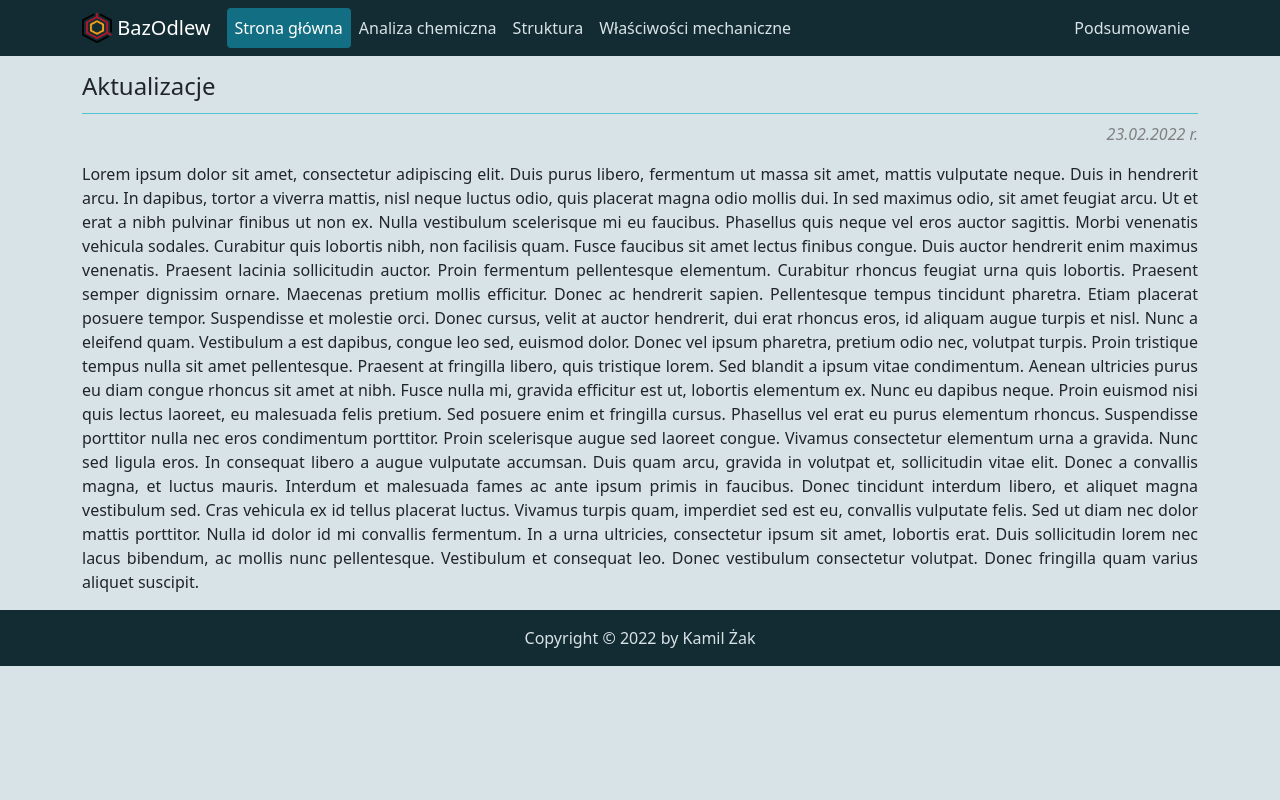
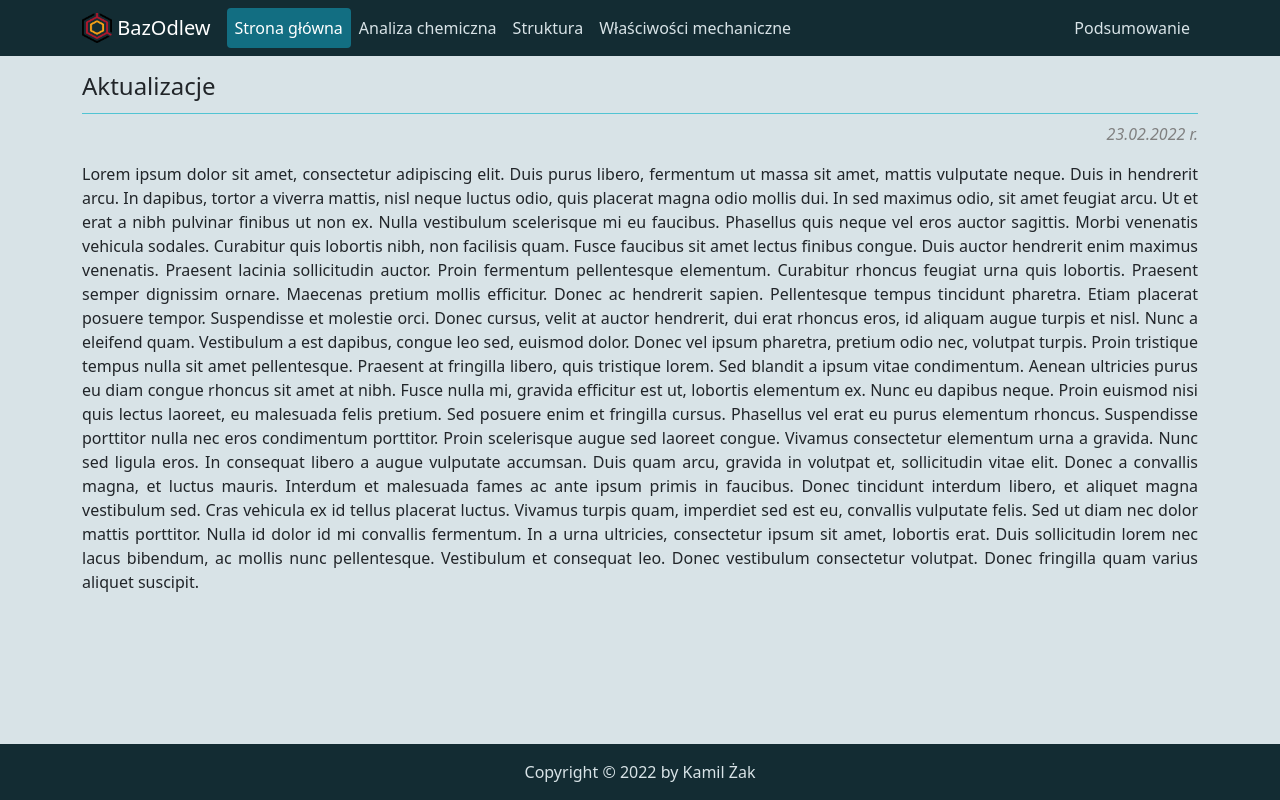
Before and after one commit to kamzak/BazOdlew, a React (Create React App) app: page / in a window 1280 px wide. Built offline with nearby package versions, Linux system fonts and the light colour scheme.

Commit message:
Build added

```diff
--- /dev/null
+++ b/database.rules.json
@@ -0,0 +1,6 @@
+{
+  "rules": {
+    ".read": "now < 1646866800000",  // 2022-3-10
+    ".write": "now < 1646866800000",  // 2022-3-10
+  }
+}
--- a/src/components/Layout/Content.js
+++ b/src/components/Layout/Content.js
@@ -1,5 +1,6 @@
 import classes from './Content.module.css';
 import { Container } from "react-bootstrap";
+
 
 const Content = (props) => {
     return <Container className={classes.content}>
--- a/src/components/Layout/Content.module.css
+++ b/src/components/Layout/Content.module.css
@@ -0,0 +1,3 @@
+.content {
+    padding-bottom: 3.5rem;
+}
--- a/src/components/Layout/Footer.js
+++ b/src/components/Layout/Footer.js
@@ -4,8 +4,8 @@ import { Container, Col, Row } from "react-bootstrap";
 const Footer = () => {
   return (
     <Container fluid>
-      <Row className={classes.footer}>
-        <Col xs={12} className="text-center">
+      <Row className="text-center">
+        <Col className={classes.footer}>
           <footer>
             <span>Copyright © 2022 by Kamil Żak</span>
           </footer>
--- a/src/components/Layout/Footer.module.css
+++ b/src/components/Layout/Footer.module.css
@@ -1,7 +1,11 @@
 .footer {
     background-color: #132C33;
-    padding: 1rem;
+    padding: 1rem 0;
     text-align: center;
     color: #D8E3E7;
     margin-top: 1rem;
+    position: fixed;
+    width: 100%;
+    left: 0;
+    bottom: 0;
 }
--- a/src/components/Layout/Layout.js
+++ b/src/components/Layout/Layout.js
@@ -3,6 +3,7 @@ import Header from "./Header";
 import Footer from "./Footer";
 import Navi from "./Navi";
 import Content from "./Content";
+
 
 const Layout = (props) => {
   return (
@@ -11,7 +12,7 @@ const Layout = (props) => {
         <Navi title={props.title} />
       </Header>
       <Content>{props.children}</Content>
-      <Footer />
+      <Footer/>
     </Fragment>
   );
 };
--- a/src/components/Podsumowanie/Podsumowanie.js
+++ b/src/components/Podsumowanie/Podsumowanie.js
@@ -133,7 +133,7 @@ const Podsumowanie = () => {
       <Form>
         <Row>
           <Form.Label htmlFor="nrwytopu">Nr wytopu:</Form.Label>
-          <Col xs={6} sm={4} xl={3}>
+          <Col xs={6} sm={6} xl={3}>
             <FormControl
               id="nrwytopu"
               type="text"
@@ -141,12 +141,12 @@ const Podsumowanie = () => {
               ref={szukajRef}
             />
           </Col>
-          <Col xs={6} sm={4} xl={2}>
+          <Col xs={6} sm={6} xl={2}>
             <Button onClick={searchData} className={classes.search}>
               Szukaj
             </Button>
           </Col>
-          <Col className="offset-xl-4" sm={4} xl={3}>
+          <Col className="offset-xl-4" sm={6} xl={3}>
             <Button onClick={generatePDF} className={classes.generate}>
               Generuj PDF
             </Button>
--- a/src/components/Podsumowanie/Podsumowanie.module.css
+++ b/src/components/Podsumowanie/Podsumowanie.module.css
@@ -106,3 +106,9 @@ tr td {
     margin-top: 1rem;
   }
 }
+
+@media only screen and (max-width: 1200px) {
+  .generate {
+    margin-top: 1rem;
+  }
+}
```
Also changed, not shown: firebase.json (added), 22 other files (tests, documents, lock files or other folders).
